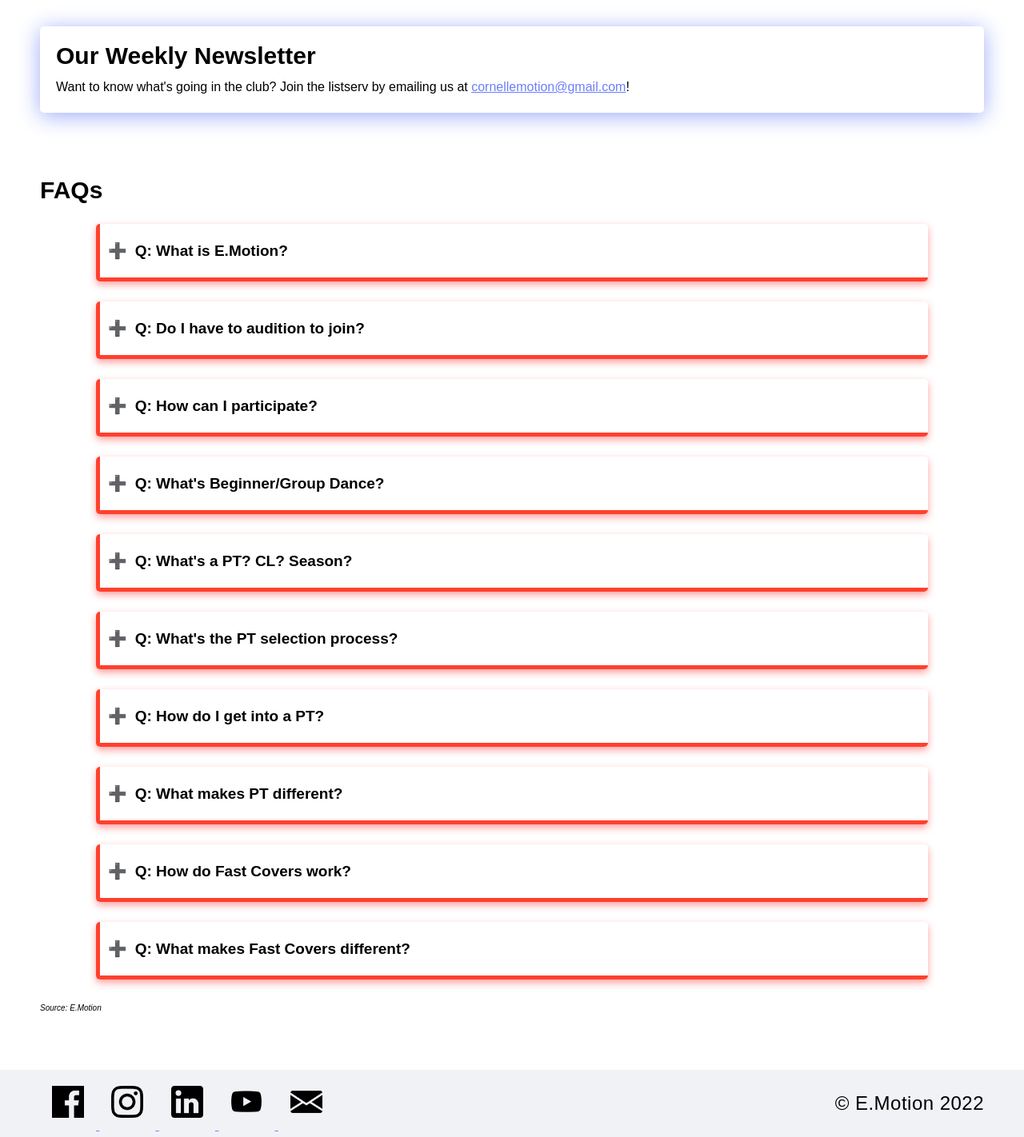
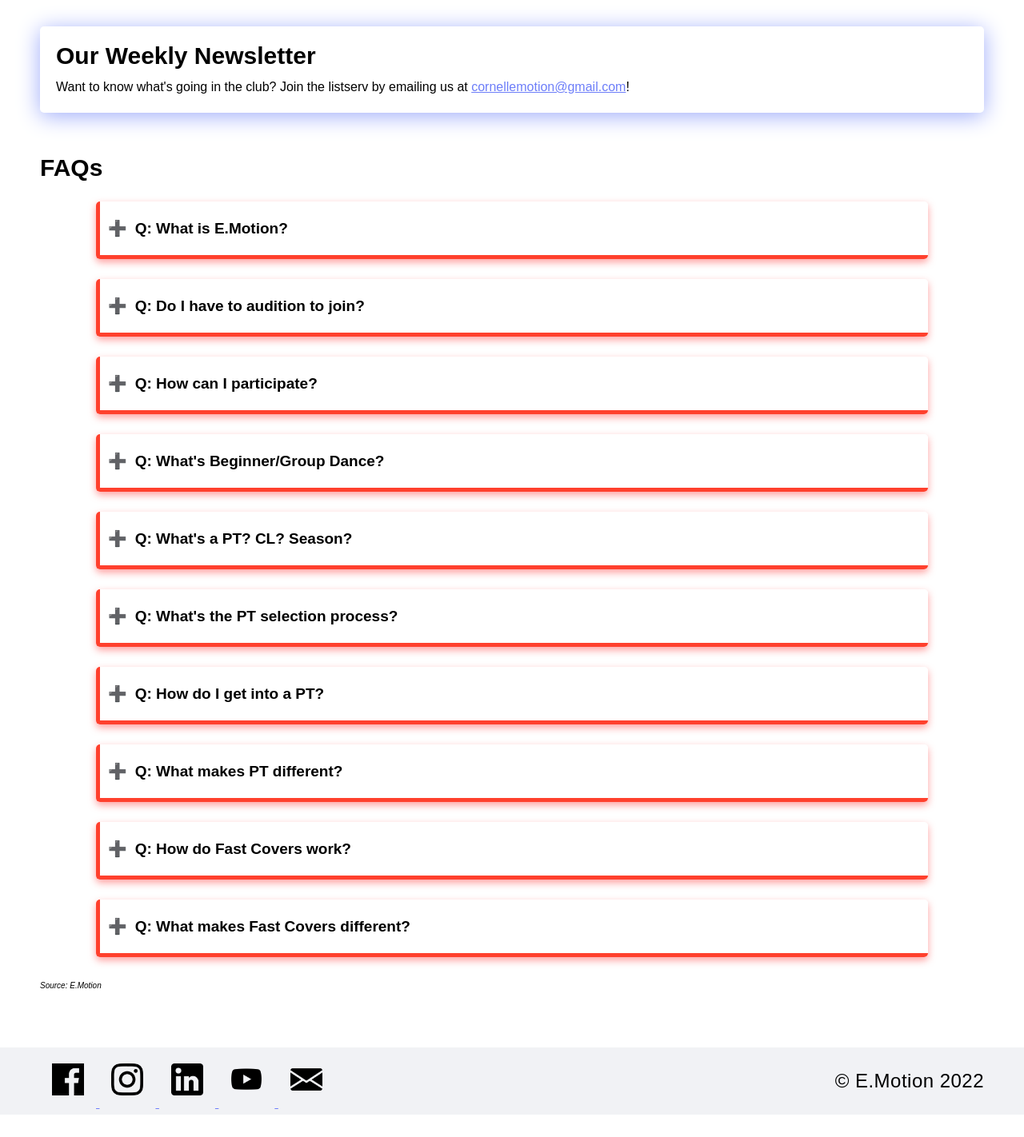
Before and after one commit to zaedaamrin/e-motion-cornell, a PHP site: page /join-us.html in a window 1280 px wide. Shown: the part 567-1989 px from the top of the page at 80% size. After the commit the page ends 1961 px from the top, so only its background shows below. Run offline with PHP 8.4, Linux system fonts and the light colour scheme.

Commit message:
moved up faq

```diff
--- a/styles/site.css
+++ b/styles/site.css
@@ -331,7 +331,7 @@ header a:hover{
 /* ------------------- ACCORDION CLASSES ------------------ */
 .accordion {
   /* justify-content: center; */
-  margin-top: 50px;
+  margin-top: 52px;
 }
 
 .accordion .container {
@@ -444,7 +444,7 @@ ol li {
 .newsletter-box {
   padding: 10px 20px 20px 20px;
   border-radius: 5px;
-  margin: 80px 0px 80px 0px;
+  margin: 80px 0px 33px 0px;
   box-shadow: 0px 4px 28px #9EACFA;
 }
 
```
